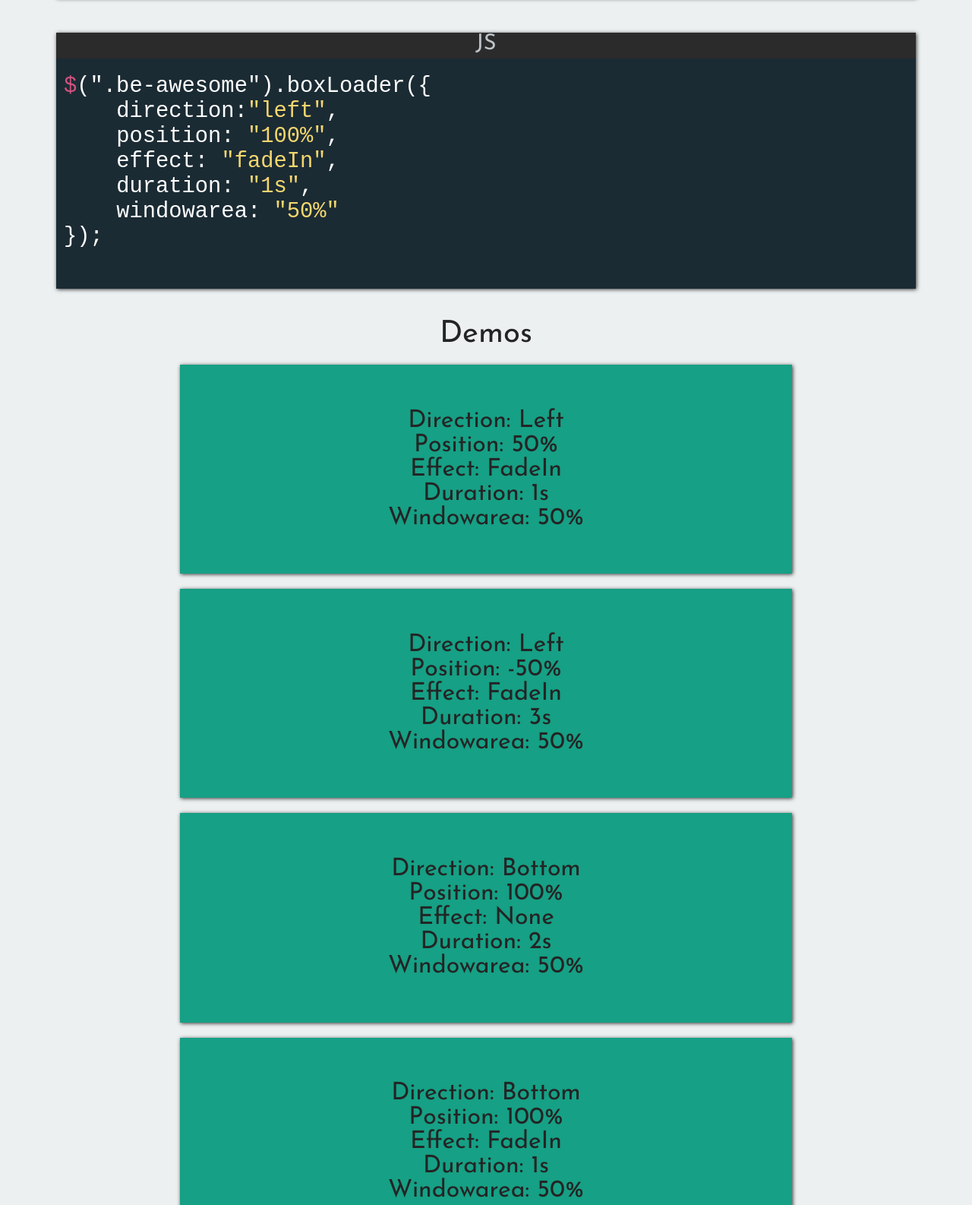
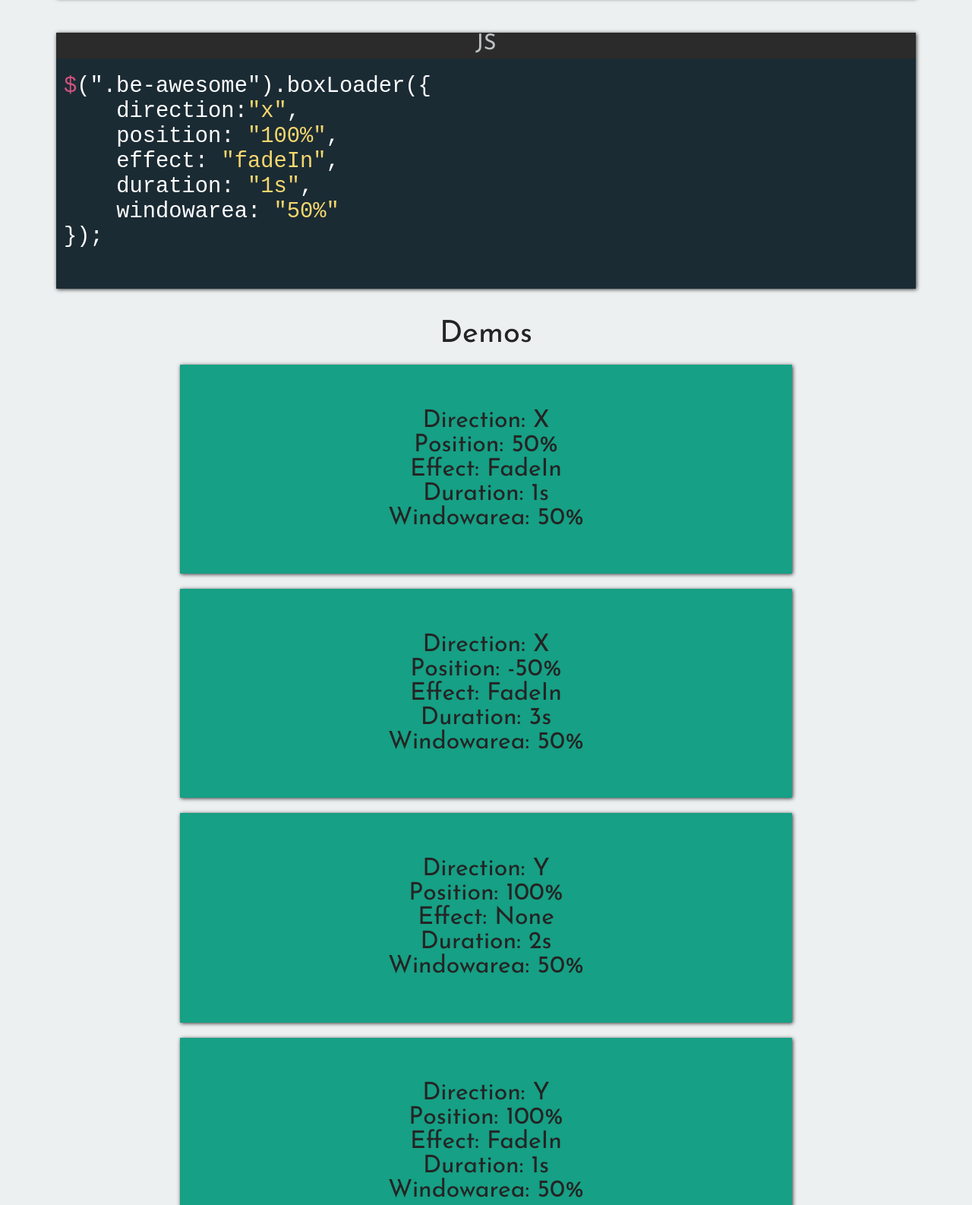
Before and after one commit to matiasdg/boxLoader-Jquery-Plugin, a plain HTML site: page index.html in a window 1280 px wide. Shown: the part 1180-2766 px from the top of the page at 76% size. Drawn offline with Linux system fonts and the light colour scheme.

Commit message:
Update index.html

```diff
--- a/index.html
+++ b/index.html
@@ -34,7 +34,7 @@
 						<div class="title-code">JS</div>
 						<pre>
 <span class="js-jquery">$</span>(".be-awesome").boxLoader({
-    direction:<span class="js-com">"left"</span>,
+    direction:<span class="js-com">"x"</span>,
     position: <span class="js-com">"100%"</span>,
     effect: <span class="js-com">"fadeIn"</span>,
     duration: <span class="js-com">"1s"</span>,
@@ -48,7 +48,7 @@
 				<div class="title-demo">Demos</div>
 				<div class="box" id="keep">
 					<ul>
-						<li><span>Direction:</span> Left</li>
+						<li><span>Direction:</span> X</li>
 						<li><span>Position:</span> 50%</li>
 						<li><span>Effect:</span> FadeIn</li>
 						<li><span>Duration:</span> 1s</li>
@@ -57,7 +57,7 @@
 				</div>
 				<div class="box" id="your">
 					<ul>
-						<li><span>Direction:</span> Left</li>
+						<li><span>Direction:</span> X</li>
 						<li><span>Position:</span> -50%</li>
 						<li><span>Effect:</span> FadeIn</li>
 						<li><span>Duration:</span> 3s</li>
@@ -66,7 +66,7 @@
 				</div>
 				<div class="box" id="mind">
 					<ul>
-						<li><span>Direction:</span> Bottom</li>
+						<li><span>Direction:</span> Y</li>
 						<li><span>Position:</span> 100%</li>
 						<li><span>Effect:</span> None</li>
 						<li><span>Duration:</span> 2s</li>
@@ -75,7 +75,7 @@
 				</div>
 				<div class="box" id="in">
 					<ul>
-						<li><span>Direction:</span> Bottom</li>
+						<li><span>Direction:</span> Y</li>
 						<li><span>Position:</span> 100%</li>
 						<li><span>Effect:</span> FadeIn</li>
 						<li><span>Duration:</span> 1s</li>
@@ -84,7 +84,7 @@
 				</div>
 				<div class="box" id="creative">
 					<ul>
-						<li><span>Direction:</span> Left</li>
+						<li><span>Direction:</span> X</li>
 						<li><span>Position:</span> 100%</li>
 						<li><span>Effect:</span> FadeIn</li>
 						<li><span>Duration:</span> 3s</li>
```
